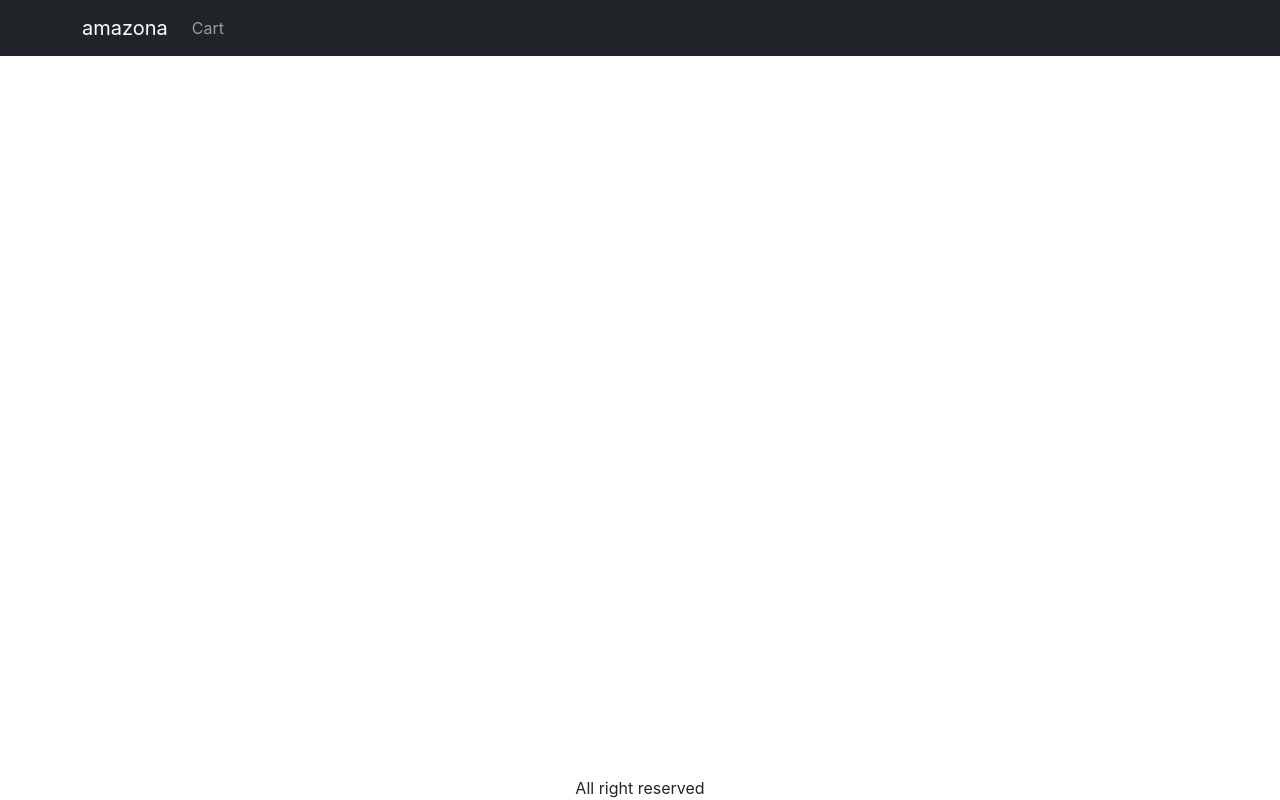
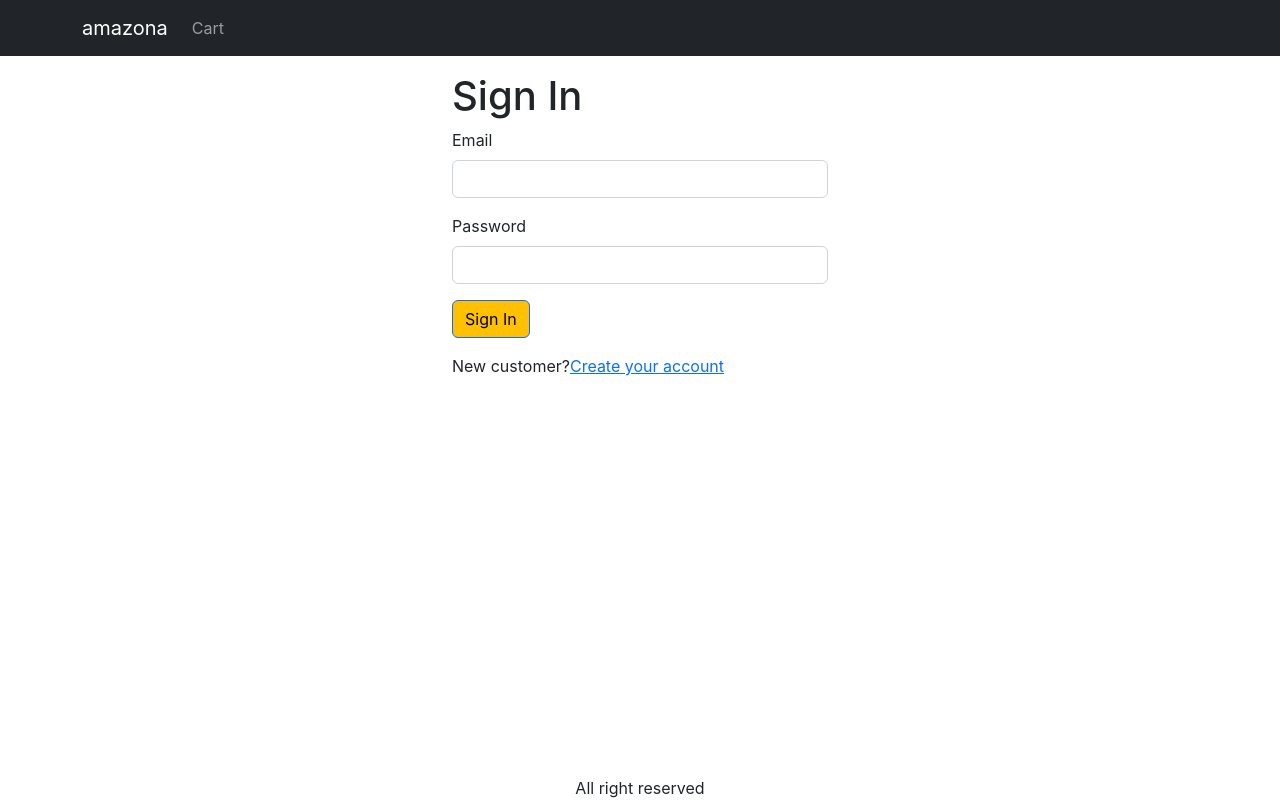
Before and after one commit to duyloc22/amazona, a React (Create React App) app in the folder frontend/: page /signin in a window 1280 px wide. Built offline with nearby package versions, Linux system fonts and the light colour scheme.

Commit message:
Create Signin Screen

```diff
--- a/frontend/src/App.js
+++ b/frontend/src/App.js
@@ -8,10 +8,12 @@
 import { Link } from "react-router-dom";
 import { useContext } from "react";
 import { Store } from "./Store";
+import SigninScreen from "./screens/SigninScreen";
 
 function App() {
     const { cartState } = useContext(Store);
     const { cart } = cartState;
+    console.log(cart);
     return (
         <Router>
             <div className="d-flex flex-column site-container">
@@ -38,6 +40,8 @@
                     <Container className="mt-3">
                         <Routes>
                             <Route path="/product/:slug" element={<ProductScreen />} />
+                            <Route path="/signin" element={<SigninScreen />} />
+
                             <Route path="/" element={<HomeScreen />} />
                         </Routes>
                     </Container>
--- a/frontend/src/index.css
+++ b/frontend/src/index.css
@@ -36,3 +36,7 @@
 .img-large {
     max-width: 100%;
 }
+
+.sm-con {
+    max-width: 400px;
+}
--- /dev/null
+++ b/frontend/src/screens/SigninScreen.js
@@ -0,0 +1,37 @@
+import React from "react";
+import { Button, Container, Form } from "react-bootstrap";
+import { Helmet } from "react-helmet-async";
+import { Link, useLocation } from "react-router-dom";
+
+function SigninScreen() {
+    const { search } = useLocation();
+    const redirectInUrl = new URLSearchParams(search).get("redirect");
+    const redirect = redirectInUrl ? redirectInUrl : "/";
+    return (
+        <Container className="sm-con">
+            <Helmet>
+                <title>Sign In</title>
+            </Helmet>
+            <h1>Sign In</h1>
+            <Form>
+                <Form.Group className="mb-3" controlId="email">
+                    <Form.Label>Email</Form.Label>
+                    <Form.Control type="email" required />
+                </Form.Group>
+                <Form.Group className="mb-3" controlId="password">
+                    <Form.Label>Password</Form.Label>
+                    <Form.Control type="password" required />
+                </Form.Group>
+                <div className="mb-3">
+                    <Button type="submit">Sign In</Button>
+                </div>
+                <div className="mb-3">
+                    New customer?
+                    <Link to={`/signup?redirect=${redirect}`}>Create your account</Link>
+                </div>
+            </Form>
+        </Container>
+    );
+}
+
+export default SigninScreen;
```
Also changed, not shown: 1 other file (tests, documents, lock files or other folders).
